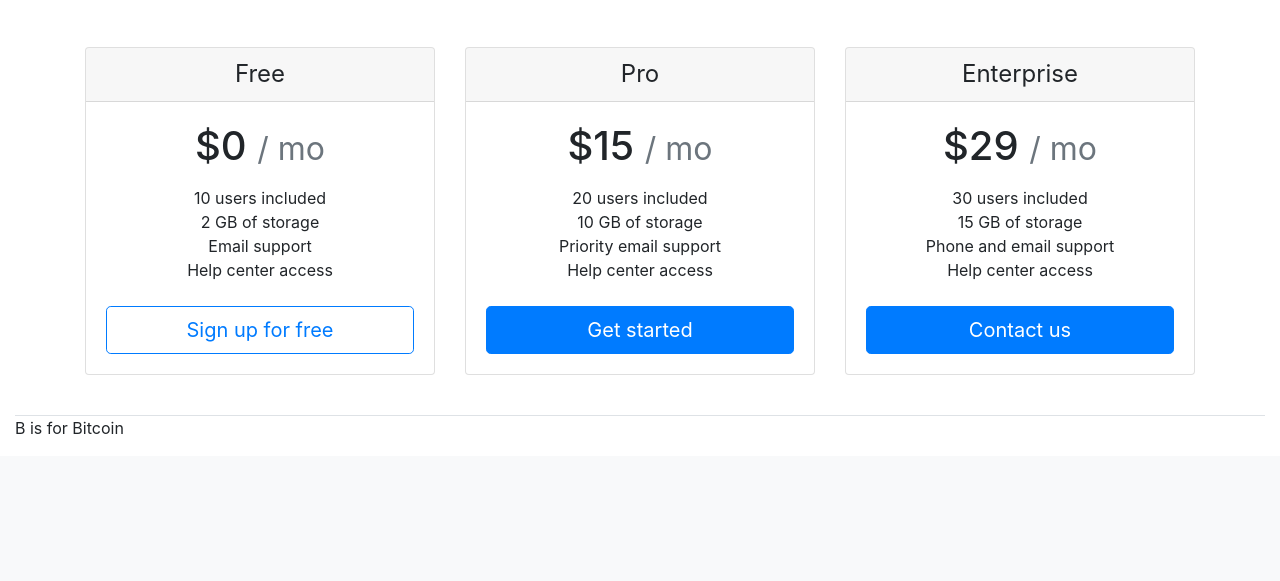
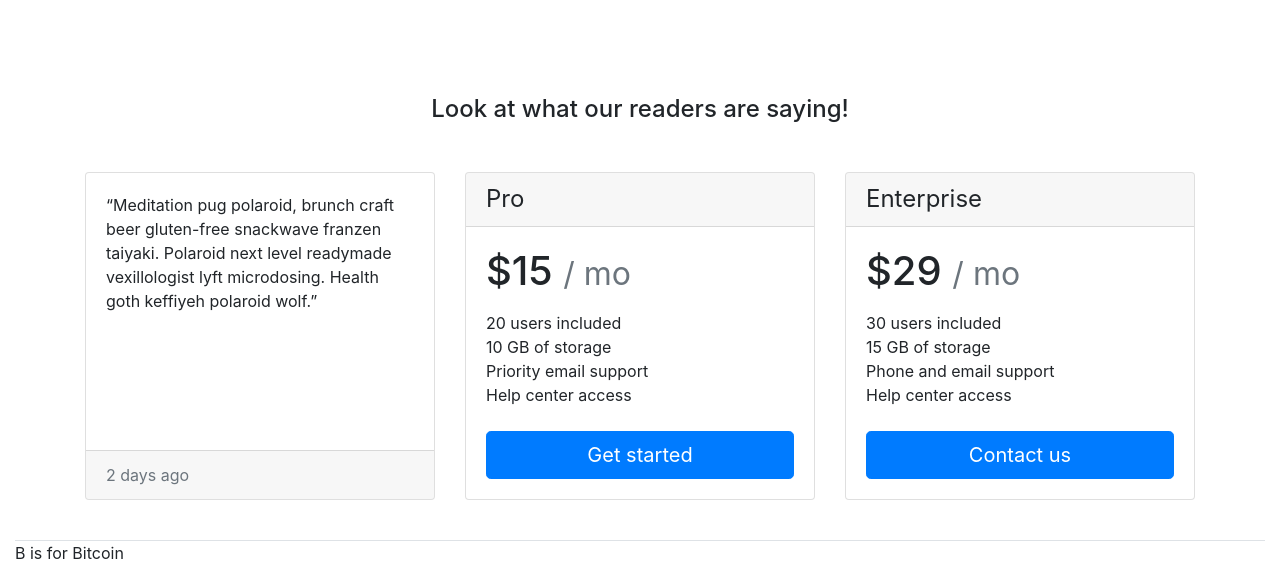
Before and after one commit to mangosing/b_is_for_bitcoin, a Flask app: page / in a window 1280 px wide. Shown: the part 1314-1895 px from the top of the page. Before the commit the page ends 1748 px from the top, so only its background shows below. Run offline with Flask 2, Linux system fonts and the light colour scheme; some libraries are stand-ins or nearby versions.

Commit message:
Testing master branch deployment.

```diff
--- a/templates/index.html
+++ b/templates/index.html
@@ -38,6 +38,7 @@
         <section class="col-md-6 d-flex align-items-center">
           <div>
               <h2>A lovingly written and illustrated children's primer on Bitcoin from Algorithm to Zero knoweldge proof.</h2>
+              <p>This is to test deploy from github master branch.</p>
               <form>
                 <div class="form-group">
                   <!-- <label for="exampleFormControlSelect1">How many would you like?</label> -->
@@ -85,20 +86,14 @@
     </div>
   </div>
   <div class="container">
-      <div class="card-deck mb-3 text-center">
+      <h4 class="text-center my-5">Look at what our readers are saying!</h4>
+      <div class="card-deck mb-3">
         <div class="card mb-4 box-shadow">
-          <div class="card-header">
-            <h4 class="my-0 font-weight-normal">Free</h4>
+          <div class="card-body">
+            <p>“Meditation pug polaroid, brunch craft beer gluten-free snackwave franzen taiyaki. Polaroid next level readymade vexillologist lyft microdosing. Health goth keffiyeh polaroid wolf.”</p>
           </div>
-          <div class="card-body">
-            <h1 class="card-title pricing-card-title">$0 <small class="text-muted">/ mo</small></h1>
-            <ul class="list-unstyled mt-3 mb-4">
-              <li>10 users included</li>
-              <li>2 GB of storage</li>
-              <li>Email support</li>
-              <li>Help center access</li>
-            </ul>
-            <button type="button" class="btn btn-lg btn-block btn-outline-primary">Sign up for free</button>
+          <div class="card-footer text-muted">
+            2 days ago
           </div>
         </div>
         <div class="card mb-4 box-shadow">
```
